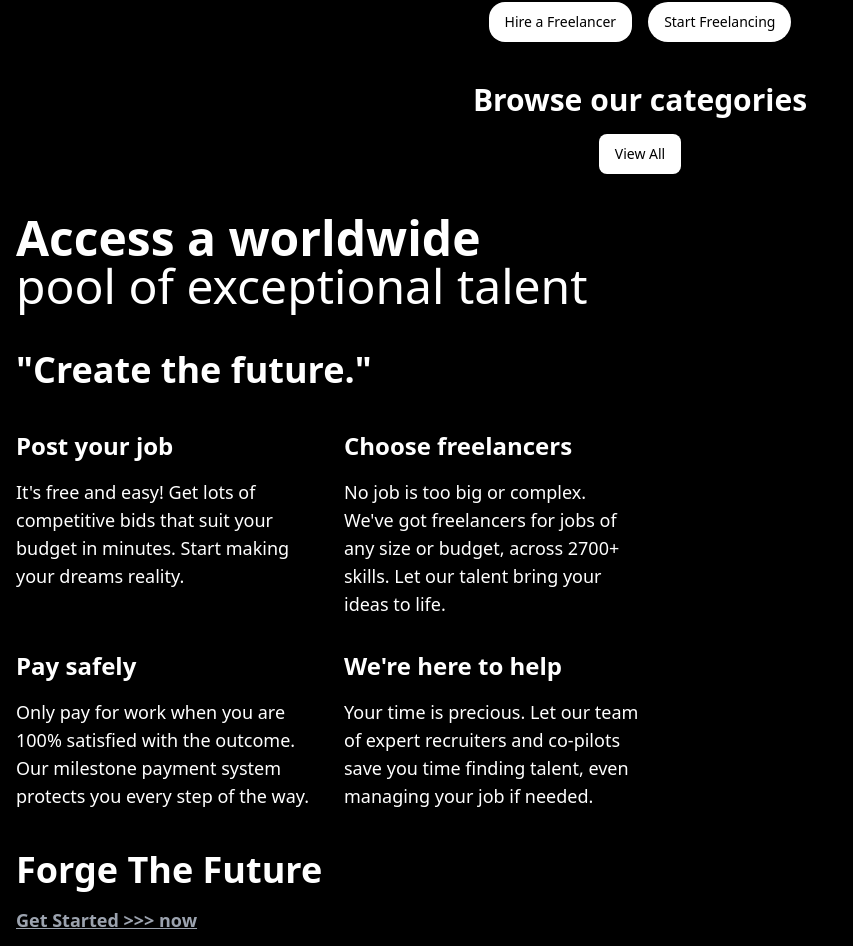
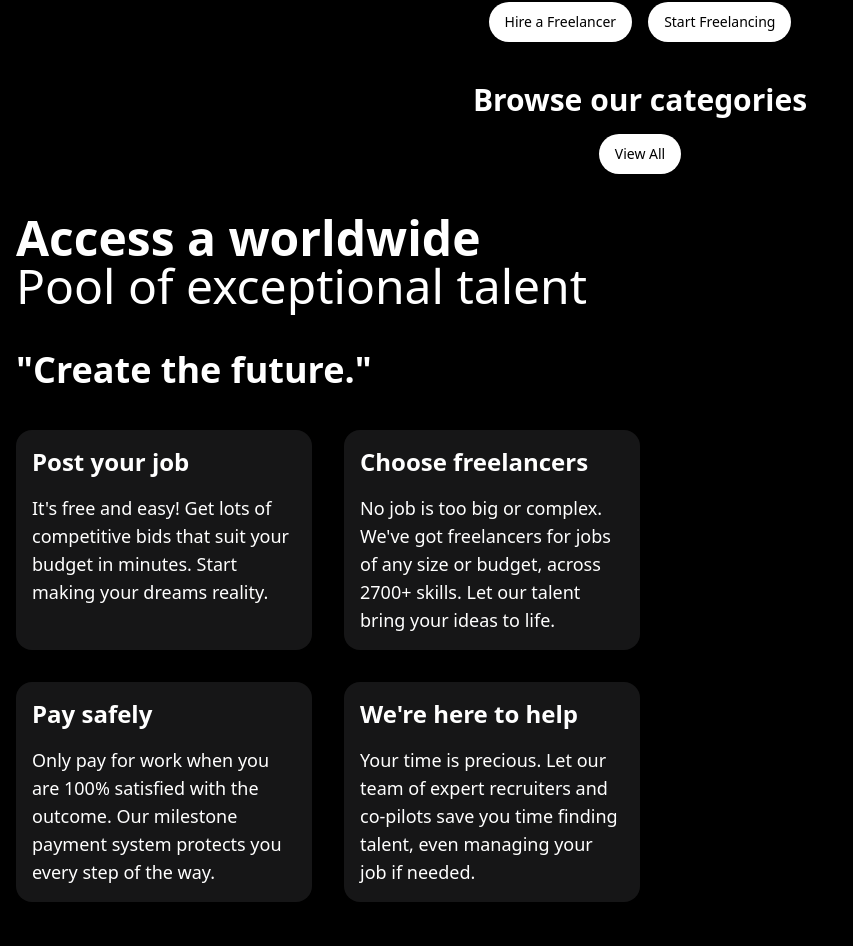
Before and after one commit to WebDevHarsha/ChainConnect, a React (Vite) app in the folder client/: page / in a window 1280 px wide. Shown: the part 298-1244 px from the top of the page, without its empty margins (0-853 px from the left). Built offline with nearby package versions, Linux system fonts and the light colour scheme; no server answers.

Commit message:
modified the home page

```diff
--- a/client/src/Pages/Home.jsx
+++ b/client/src/Pages/Home.jsx
@@ -16,20 +16,20 @@ function Home() {
       <h1 className="text-5xl font-bold mb-4">Connect Through Chain Connect</h1>
       <p className="text-xl mb-10">Talents at your fingertips</p>
       <div className="flex justify-center space-x-4 mb-10">
-        <button className="inline-flex items-center justify-center whitespace-nowrap text-sm font-medium ring-offset-background transition-colors focus-visible:outline-none focus-visible:ring-2 focus-visible:ring-ring focus-visible:ring-offset-2 disabled:pointer-events-none disabled:opacity-50 hover:bg-primary/90 h-10 px-4 py-2 bg-white text-black rounded-2xl">
+        <button className="inline-flex items-center justify-center whitespace-nowrap text-sm font-medium ring-offset-background transition-colors focus-visible:outline-none focus-visible:ring-2 focus-visible:ring-ring focus-visible:ring-offset-2 disabled:pointer-events-none disabled:opacity-50 hover:bg-green-600 h-10 px-4 py-2 bg-white text-black rounded-full">
           Hire a Freelancer
         </button>
-        <button className="inline-flex items-center justify-center whitespace-nowrap text-sm font-medium ring-offset-background transition-colors focus-visible:outline-none focus-visible:ring-2 focus-visible:ring-ring focus-visible:ring-offset-2 disabled:pointer-events-none disabled:opacity-50 hover:bg-primary/90 h-10 px-4 py-2 bg-white text-black rounded-full">
+        <button className="inline-flex items-center justify-center whitespace-nowrap text-sm font-medium ring-offset-background transition-colors focus-visible:outline-none focus-visible:ring-2 focus-visible:ring-ring focus-visible:ring-offset-2 disabled:pointer-events-none disabled:opacity-50 hover:bg-green-600 h-10 px-4 py-2 bg-white text-black rounded-full">
           Start Freelancing
         </button>
       </div>
       <h2 className="text-3xl font-bold mb-4">Browse our categories</h2>
-      <button className="inline-flex items-center justify-center whitespace-nowrap text-sm font-medium ring-offset-background transition-colors focus-visible:outline-none focus-visible:ring-2 focus-visible:ring-ring focus-visible:ring-offset-2 disabled:pointer-events-none disabled:opacity-50 hover:bg-primary/90 h-10 px-4 py-2 bg-white text-black rounded-lg">
+      <button className="inline-flex items-center justify-center whitespace-nowrap text-sm font-medium ring-offset-background transition-colors focus-visible:outline-none focus-visible:ring-2 focus-visible:ring-ring focus-visible:ring-offset-2 disabled:pointer-events-none disabled:opacity-50 hover:bg-green-600 h-10 px-4 py-2 bg-white text-black rounded-full">
         View All
       </button>
       <div className="mt-10 text-left">
         <h3 className="text-5xl font-bold">Access a worldwide</h3>
-        <h3 className="text-5xl font-light">pool of exceptional talent</h3>
+        <h3 className="text-5xl font-light">Pool of exceptional talent</h3>
       </div>
       <div className="mt-10 text-center">
         <div className="mt-10 text-left">
@@ -37,14 +37,14 @@ function Home() {
         </div>
       </div>
       <div className="mt-10 text-left grid grid-cols-1 md:grid-cols-2 gap-8 w-1/2">
-        <div>
+        <div className="bg-gray-300 bg-opacity-10 rounded-2xl p-4 hover:scale-110 transition-all duration-100 ease-in-out">
           <h3 className="text-2xl font-bold mb-4">Post your job</h3>
           <p className="text-lg">
             It's free and easy! Get lots of competitive bids that suit your budget
             in minutes. Start making your dreams reality.
           </p>
         </div>
-        <div>
+        <div className="bg-gray-300 bg-opacity-10 rounded-2xl p-4 hover:scale-110 transition-all duration-100 ease-in-out">
           <h3 className="text-2xl font-bold mb-4">Choose freelancers</h3>
           <p className="text-lg">
             No job is too big or complex. We've got freelancers for jobs of any
@@ -52,14 +52,14 @@ function Home() {
             to life.
           </p>
         </div>
-        <div>
+        <div className="bg-gray-300 bg-opacity-10 rounded-2xl p-4 hover:scale-110 transition-all duration-100 ease-in-out">
           <h3 className="text-2xl font-bold mb-4">Pay safely</h3>
           <p className="text-lg">
             Only pay for work when you are 100% satisfied with the outcome. Our
             milestone payment system protects you every step of the way.
           </p>
         </div>
-        <div>
+        <div className="bg-gray-300 bg-opacity-10 rounded-2xl p-4 hover:scale-110 transition-all duration-100 ease-in-out">
           <h3 className="text-2xl font-bold mb-4">We're here to help</h3>
           <p className="text-lg">
             Your time is precious. Let our team of expert recruiters and co-pilots
@@ -69,8 +69,8 @@ function Home() {
       </div>
       <div className="mt-10 text-left">
         <h1 className="text-4xl font-bold mb-4">Forge The Future</h1>
-        <a className="text-lg text-gray-400 font-semibold underline" href="#">
-          Get Started &gt;&gt;&gt; now
+        <a className="text-lg text-gray-400 font-semibold hover:font-bold underline" href="#">
+          Get Started now &gt;&gt;&gt;
         </a>
         <div className="mt-10 text-right">
           <h3 className="text-5xl font-bold">Accomplish tasks across</h3>
```
